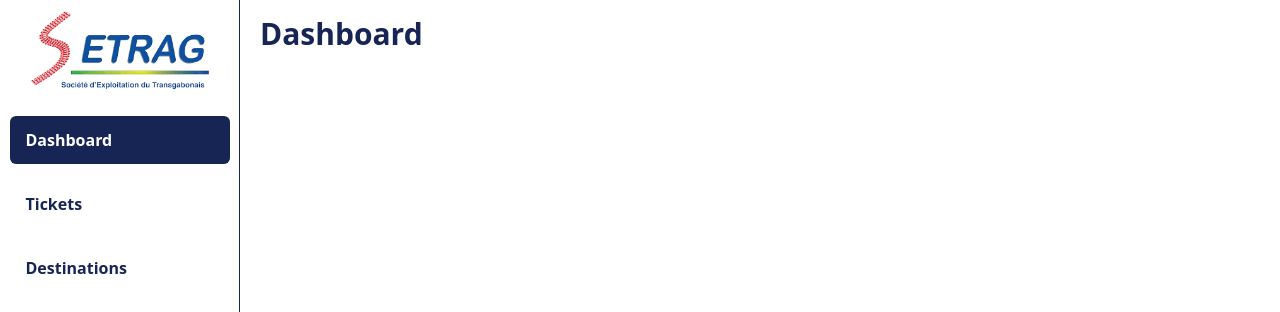
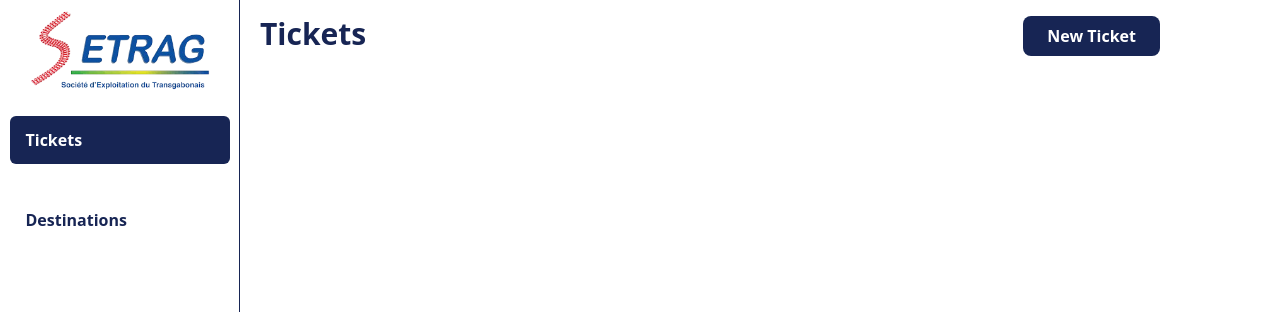
Before and after one commit to Tshobohwa/setrag, a React (Create React App) app: page / in a window 1280 px wide. Shown: the top 312 px of the page. Built offline with nearby package versions, Linux system fonts and the light colour scheme.

Commit message:
Prepare for deployement

```diff
--- a/src/App.js
+++ b/src/App.js
@@ -10,9 +10,9 @@ export default function App() {
     <DataProvider>
       <BrowserRouter>
         <Routes>
-          <Route path="/" element={<Dashboard />} />
-          <Route path="/login" element={<Login />} />
-          <Route path="/tickets" element={<Tickets />} />
+          {/* <Route path="/" element={<Dashboard />} /> */}
+          {/* <Route path="/login" element={<Login />} /> */}
+          <Route path="/" element={<Tickets />} />
           <Route path="/Destinations" element={<Destinations />} />
         </Routes>
       </BrowserRouter>
--- a/src/components/navigation/SideBar.jsx
+++ b/src/components/navigation/SideBar.jsx
@@ -9,11 +9,9 @@ const SideBar = ({ children }) => {
         <img src={setragLogo} alt="logo" className="w-[200px] mx-4" />
         <ul className="flex flex-col gap-4">
           <li>
-            <SideBarLink to={"/"} name={"Dashboard"} />
+            <SideBarLink to={"/"} name={"Tickets"} />
           </li>
-          <li>
-            <SideBarLink to={"/tickets"} name={"Tickets"} />
-          </li>
+          <li>{/* <SideBarLink to={"/tickets"} name={"Tickets"} /> */}</li>
           <li>
             <SideBarLink to={"/destinations"} name={"Destinations"} />
           </li>
```
Also changed, not shown: 20 other files (tests, documents, lock files or other folders).
